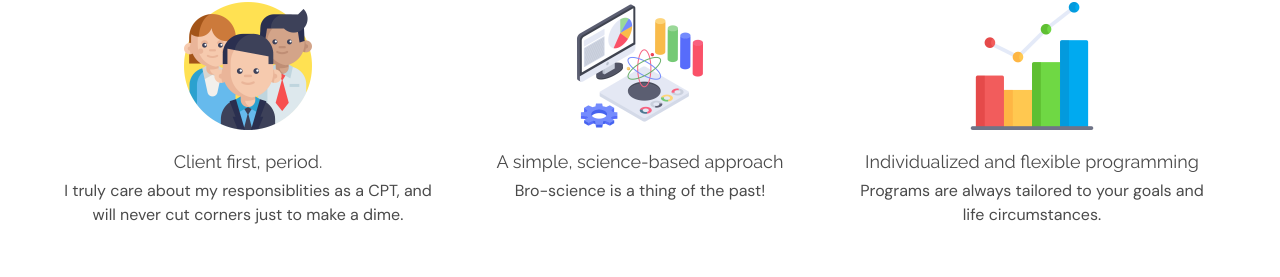
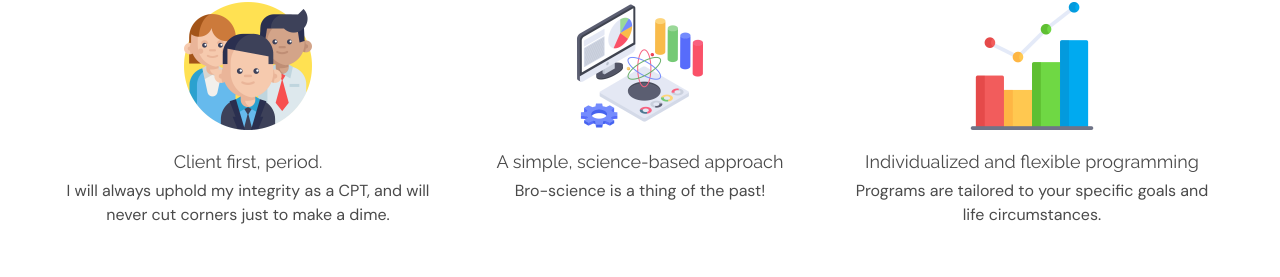
Before and after one commit to tomvothecoder/tomvo.me, a React (Create React App) app: page /coach in a window 1280 px wide. Shown: the part 1843-2120 px from the top of the page. Built offline with nearby package versions, Linux system fonts and the light colour scheme.

Commit message:
Update core values

```diff
--- a/src/components/Coach/CoreValues.tsx
+++ b/src/components/Coach/CoreValues.tsx
@@ -20,7 +20,7 @@ const CoreValues: React.FC = () => {
               Client first, period.
             </h2>
             <p className="secondary-font value-subcaption">
-              I truly care about my responsiblities as a CPT, and will never cut
+              I will always uphold my integrity as a CPT, and will never cut
               corners just to make a dime.
             </p>
           </div>
@@ -44,13 +44,13 @@ const CoreValues: React.FC = () => {
             data-aos="zoom-in"
           >
             <figure className="image is-128x128 is-horizontal-center">
-              <img src={barChart} alt="bar-chart"/>
+              <img src={barChart} alt="bar-chart" />
             </figure>
             <h2 className="default-font value-caption">
               Individualized and flexible programming
             </h2>
             <p className="secondary-font value-subcaption">
-              Programs are always tailored to your goals and life circumstances.
+              Programs are tailored to your specific goals and life circumstances.
             </p>
           </div>
         </div>
```
